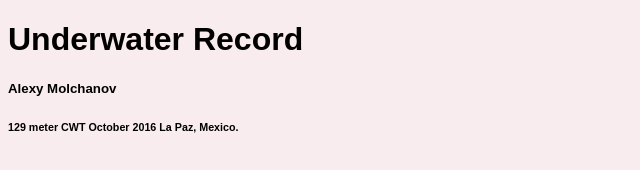
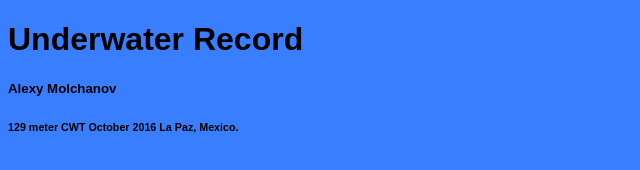
Before and after one commit to ShiraChuang/underwater_record, a plain HTML site: page index.html in a window 1280 px wide. Shown: the whole page, without its empty margins (0-640 px from the left). Drawn offline with Linux system fonts and the light colour scheme.

Commit message:
Update style.css

```diff
--- a/style.css
+++ b/style.css
@@ -1,5 +1,5 @@
 body {
-    background-color: rgb(248, 236, 238);
+    background-color: rgb(57, 126, 255);
     font-family: Arial, Helvetica, sans-serif;
 }
 p {
```
